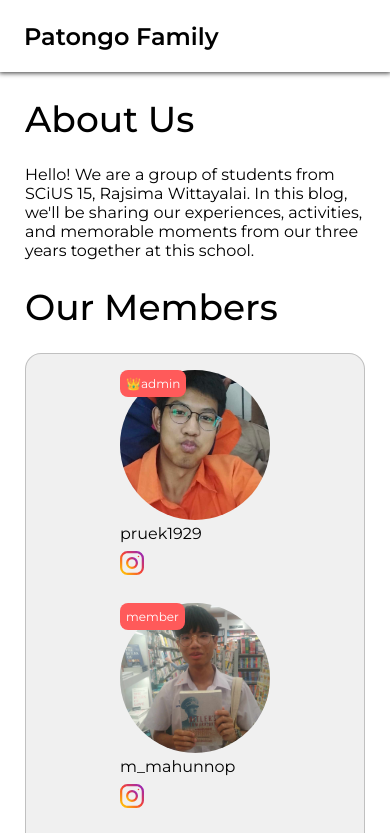
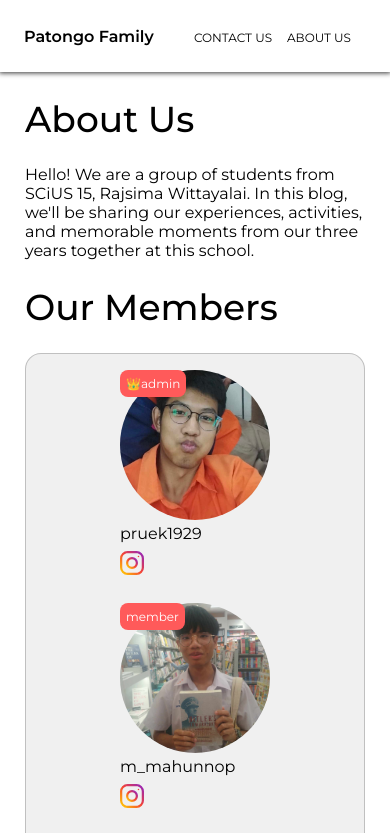
Before and after one commit to DetectiveGot/DetectiveGot.github.io, a plain HTML site: page about.html in a window 390 px wide. Shown: the top 833 px of the page. Drawn offline with Linux system fonts and the light colour scheme.

Commit message:
Add files via upload

```diff
--- a/about.html
+++ b/about.html
@@ -9,7 +9,8 @@
 
         <link rel="stylesheet" href="main.css" />
         <link rel="stylesheet" href="reset.css" />
-        <title>Patongo</title>
+        <link rel="icon" href="images/Patongo-logo.ico">
+        <title>About Patongo</title>
     </head>
     <body>
         <header class="menu-bar-wrapper">
--- a/main.css
+++ b/main.css
@@ -155,21 +155,21 @@ body {
     width: 100%;
     background-color: rgb(240, 240, 240);
     border: 1px solid rgba(180, 180, 180, 0.8);
-    /* box-shadow: 1px 5px 3px 1px rgba(0, 0, 0, 0.1); */
-    /* height: 300px; */
     border-radius: 16px;
-    display: grid;
-    grid-template-columns: 1fr 1fr 1fr;
-    grid-gap: 16px;
+    display: flex;
+    /* grid-template-columns: 1fr 1fr 1fr; */
+    flex-wrap: wrap;
+    /* grid-gap: 16px; */
+    gap: 24px;
     padding: 16px;
     margin: auto;
+    justify-content: center;
 }
 
 .activities-list {
-    width: 100%;
     /* padding: 16px; */
     transition: border-color 0.3s;
-    border: 3px solid transparent;
+    border: 3px solid rgba(86, 86, 86, 0.8);
     border-radius: 16px;
 }
 
@@ -182,10 +182,9 @@ body {
 }
 
 .activities-box {
-    width: 100%;
-    height: 500px;
+    width: 300px;
+    height: 450px;
     background-color: white;
-    /* border: 1px solid rgba(180, 180, 180, 0.8); */
     border-radius: 16px;
     overflow: hidden;
 }
@@ -223,13 +222,9 @@ body {
     width: 100%;
     background-color: rgb(240, 240, 240);
     border: 1px solid rgba(180, 180, 180, 0.8);
-    /* box-shadow: 1px 5px 3px 1px rgba(0, 0, 0, 0.1); */
-    /* height: 300px; */
     border-radius: 16px;
     display: flex;
     flex-wrap: wrap;
-    /* display: grid;
-    grid-template-columns: 1fr 1fr 1fr 1fr 1fr; */
     gap: 24px;
     padding: 16px;
     margin: auto;
@@ -296,6 +291,12 @@ body {
 }
 
 @media screen and (max-width: 768px) {
+    .menu-title {
+        font-size: 18px;
+    }
+    .nav-link {
+        font-size: 14px;
+    }
     .greeting-main {
         height: 600px;
     }
@@ -319,6 +320,7 @@ body {
         grid-template-columns: 1fr 1fr;
     }
     .activities-box {
+        width: 250px;
         height: 400px;
     }
 
@@ -343,9 +345,18 @@ body {
 }
 
 @media screen and (max-width: 512px) {
-    .nav-list {
+    .menu-title {
+        font-size: 16px;
+    }
+    .nav-link {
+        font-size: 12px;
+    }
+    .nav-item {
+        margin-right: 15px;
+    }
+    /* .nav-list {
         display: none;
-    }
+    } */
     .greeting-main {
         height: 500px;
     }
@@ -369,7 +380,8 @@ body {
         grid-template-columns: 1fr;
     }
     .activities-box {
-        height: 400px;
+        width: 200px;
+        height: 350px;
     }
 
     .member-image {
@@ -382,6 +394,7 @@ body {
         color: black;
     }
 
+
     /* .member-rank {
         padding: 6px;
         font-size: 12px;
--- a/scripts/members.js
+++ b/scripts/members.js
@@ -63,6 +63,34 @@ const members = [
         imgSrc: "images/Pope.JPG",
         contactLink: "https://www.instagram.com/p_natinz/",
     },
+    {
+        name: "x._gunne",
+        role: "member",
+        rank: 1,
+        imgSrc: "images/Gunne.JPG",
+        contactLink: "https://www.instagram.com/x._gunne/",
+    },
+    {
+        name: "detective_got",
+        role: "member",
+        rank: 1,
+        imgSrc: "images/DetectiveGot.JPG",
+        contactLink: "https://www.instagram.com/detective_got/",
+    },
+    {
+        name: "kana_11433",
+        role: "member",
+        rank: 1,
+        imgSrc: "images/Tonmai.JPG",
+        contactLink: "https://www.instagram.com/kana_11433/",
+    },
+    {
+        name: "buke",
+        role: "member",
+        rank: 1,
+        imgSrc: "images/Buke.JPG",
+        contactLink: "",
+    },
 ];
 
 function renderMembers() {
```
Also changed, not shown: index.html (+1 -30 lines), images/Buke.JPG (added), images/DetectiveGot.JPG (added), images/Gunne.JPG (added), images/Icon.JPG, images/Patongo-logo.ico (added), images/Tonmai.JPG (added), 1 other file.
